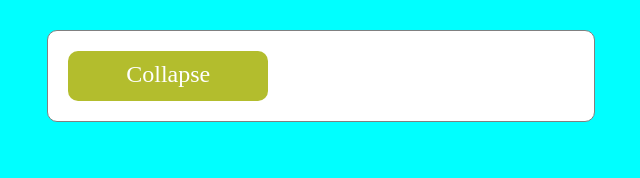
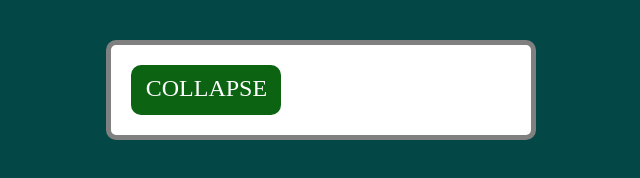
Before and after one commit to davmarat/animation, a website built with webpack: page src/index.html in a window 1280 px wide. Shown: the whole page, without its empty margins (319-959 px from the left). Built offline with nearby package versions, Linux system fonts and the light colour scheme.

Commit message:
second commit

```diff
--- a/src/css/style.css
+++ b/src/css/style.css
@@ -1,22 +1,22 @@
 body {
-  background-color: aqua;
+  background-color: rgb(3, 71, 71);
   background-repeat: no-repeat;
 }
 
 .collapse {
-  width: 40%;
-  margin: 30px auto;
+  width: 30%;
+  margin: 40px auto;
   background-color: white;
-  border: 1px solid grey;
+  border: 5px solid grey;
   border-radius: 10px;
   padding: 20px;
 }
 
 .collapse__button {
   display: block;
-  background-color: #b3bd2d;
+  background-color: #0c6413;
   color: white;
-  width: 200px;
+  width: 150px;
   box-sizing: border-box;
   height: 50px;
   text-align: center;
--- a/src/index.html
+++ b/src/index.html
@@ -9,7 +9,7 @@
   <body>
     <div id="main">
       <div class="collapse">
-        <div class="collapse__button">Collapse</div>
+        <div class="collapse__button">COLLAPSE</div>
         <div class="collapse__content">
           <p class="collapse__text">
             «Латынь из моды вышла ныне», –
```
